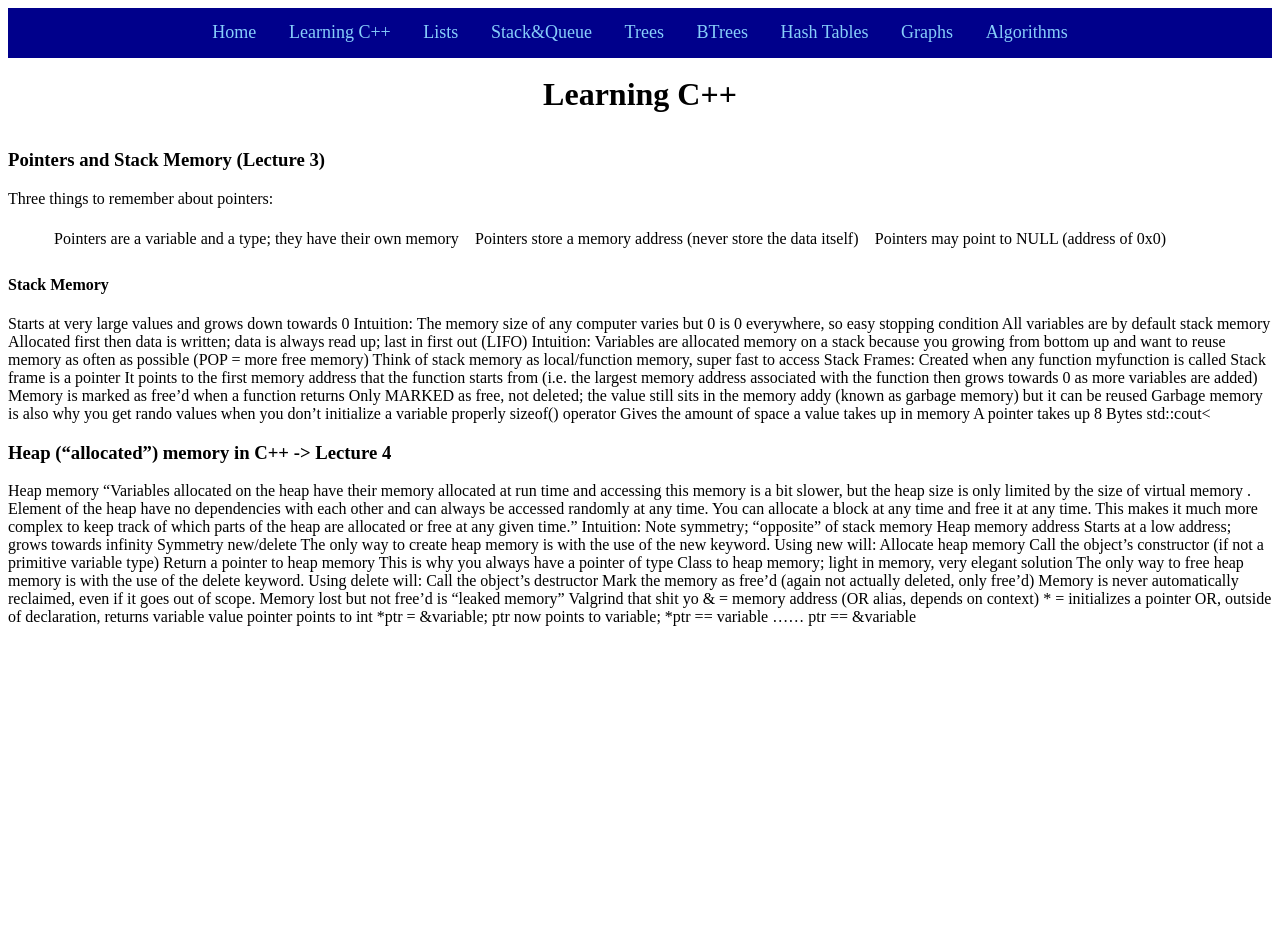
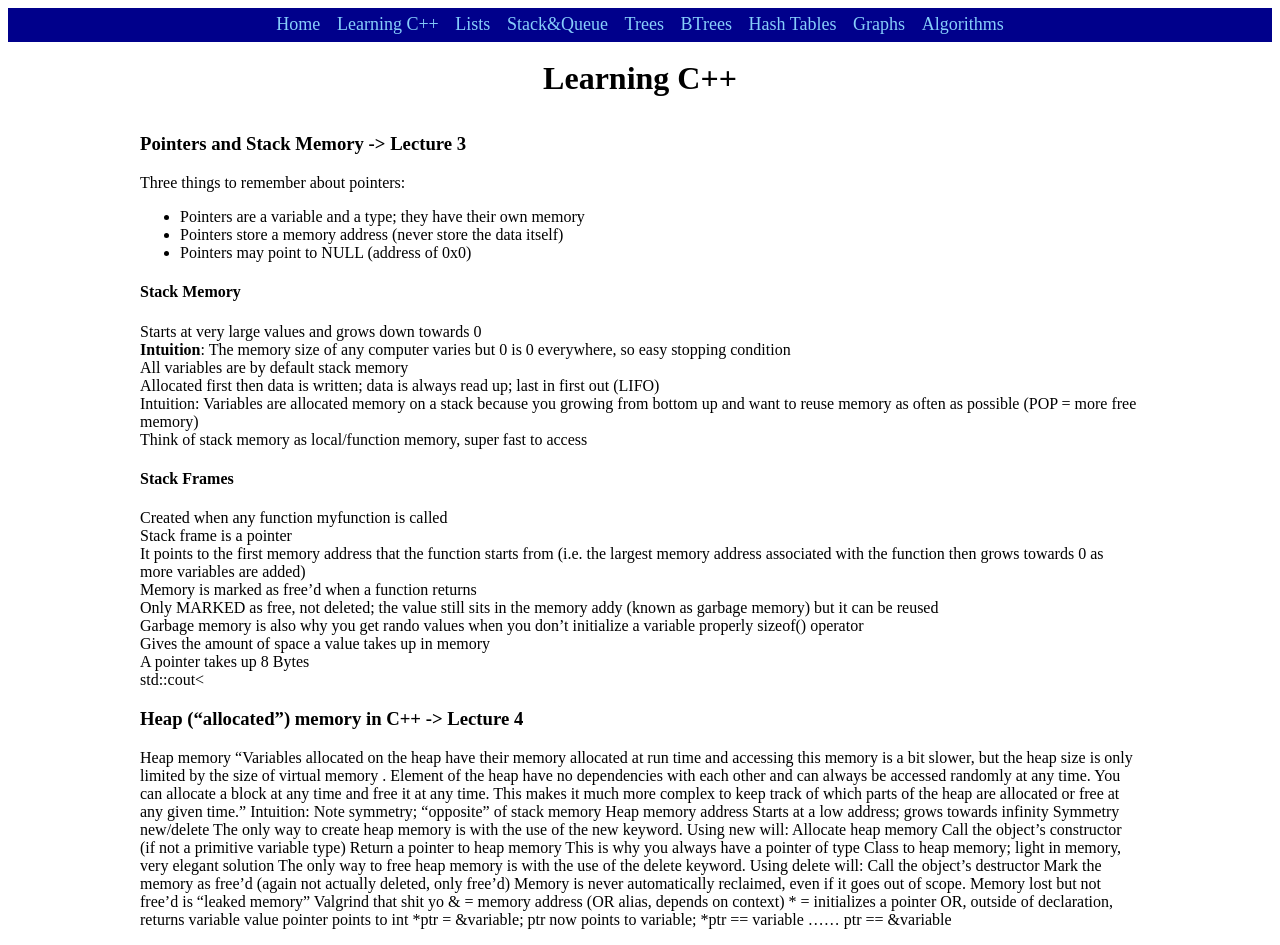
Before and after one commit to thomasdriscoll/CS225Project18, a plain HTML site: page Webpage/cplusplus.html in a window 1280 px wide. Before the commit the page ends 800 px from the top, so only its background shows below. Drawn offline with Linux system fonts and the light colour scheme.

Commit message:
fixed style.css errors

```diff
--- a/Webpage/cplusplus.html
+++ b/Webpage/cplusplus.html
@@ -18,9 +18,10 @@
       <li class = 'menu_bar_item'><a href = './algorithms.html'>Algorithms</a></li>
     </ul>
     <br />
+    <div class = 'container'>
     <h1 id = 'main_title'>Learning C++</h1><br />
     <!-- <h6 id = 'sub_main_title'>Author: Thomas Driscoll</h6> -->
-    <h3>Pointers and Stack Memory (Lecture 3)</h3>
+    <h3>Pointers and Stack Memory -> Lecture 3</h3>
         <p>
           Three things to remember about pointers:
           <br />
@@ -30,26 +31,23 @@
             <li>Pointers may point to NULL (address of 0x0)</li>
             </ul>
     <h4>Stack Memory</h4>
-        Starts at very large values and grows down towards 0
-Intuition: The memory size of any computer varies but 0 is 0 everywhere, so easy stopping condition
-All variables are by default stack memory
-Allocated first then data is written; data is always read up; last in first out (LIFO)
-Intuition: Variables are allocated memory on a stack because you growing from bottom up and want to reuse memory as often as possible (POP = more free memory)
-Think of stack memory as local/function memory, super fast to access
-Stack Frames:
-Created when any function myfunction is called
-Stack frame is a pointer
-It points to the first memory address that the function starts from (i.e. the largest memory address associated with the function then grows towards 0 as more variables are added)
-Memory is marked as free’d when a function returns
-Only MARKED as free, not deleted; the value still sits in the memory addy (known as garbage memory) but it can be reused
-Garbage memory is also why you get rando values when you don’t initialize a variable properly
-sizeof() operator
-Gives the amount of space a value takes up in memory
-A pointer takes up 8 Bytes
-std::cout<<sizeof(int)<<std::endl;
-
-
-</p>
+        Starts at very large values and grows down towards 0<br />
+        <b>Intuition</b>: The memory size of any computer varies but 0 is 0 everywhere, so easy stopping condition<br />
+        All variables are by default stack memory<br />
+        Allocated first then data is written; data is always read up; last in first out (LIFO)<br />
+        Intuition: Variables are allocated memory on a stack because you growing from bottom up and want to reuse memory as often as possible (POP = more free memory)<br />
+        Think of stack memory as local/function memory, super fast to access<br />
+    <h4>Stack Frames</h4>
+        Created when any function myfunction is called<br />
+        Stack frame is a pointer<br />
+        It points to the first memory address that the function starts from (i.e. the largest memory address associated with the function then grows towards 0 as more variables are added)<br />
+        Memory is marked as free’d when a function returns<br />
+        Only MARKED as free, not deleted; the value still sits in the memory addy (known as garbage memory) but it can be reused<br />
+        Garbage memory is also why you get rando values when you don’t initialize a variable properly sizeof() operator<br />
+        Gives the amount of space a value takes up in memory<br />
+        A pointer takes up 8 Bytes<br />
+          std::cout<<sizeof(int)<<std::endl;
+        </p>
 
 
 
@@ -83,5 +81,6 @@ int *ptr = &variable;
 ptr now points to variable; *ptr == variable …… ptr == &variable
 
     </p>
+    </div>
   </body>
 </html>
--- a/Webpage/style.css
+++ b/Webpage/style.css
@@ -4,19 +4,27 @@
   padding: 0;
   background-color: DarkBlue;
   text-align: center;
+
 }
-li {
+
+.menu_bar_item {
   display: inline-block;
   padding: .5%;
  }
+
  a {
    font-family: 'sans-serif';
    font-size: 18px;
    text-decoration: none;
    display: block;
-  padding: 8px;
    color: LightSkyBlue;
  }
+
+.container {
+  width: 1000px;
+  margin: auto;
+}
+
 #main_title{
   text-align: center;
   font-family: 'sans-serif';
@@ -30,3 +38,6 @@ a {
   margin: 0;
   margin-bottom: auto;
 }
+.tips{
+  list-style-type: decimal;
+}
--- a/style.css
+++ /dev/null
@@ -1,41 +0,0 @@
-.menu_bar{
-  list-style-type: none;
-  margin: 0;
-  padding: 0;
-  background-color: DarkBlue;
-  text-align: center;
-
-}
-
-.menu_bar_item {
-  display: inline-block;
- }
-
- a {
-   font-family: 'sans-serif';
-   font-size: 18px;
-   text-decoration: none;
-   display: block;
-   color: LightSkyBlue;
- }
-
-.container {
-  width: 2000px;
-}
-
-#main_title{
-  text-align: center;
-  font-family: 'sans-serif';
-  padding: 0;
-  margin: 0;
-}
-#sub_main_title{
-  text-align: center;
-  font-family: 'sans-serif';
-  padding: 0;
-  margin: 0;
-  margin-bottom: auto;
-}
-.tips{
-  list-style-type: decimal;
-}
```
Also changed, not shown: Webpage/index.html (+3 -3 lines). Lines whose indentation alone changed are shown as unchanged.
